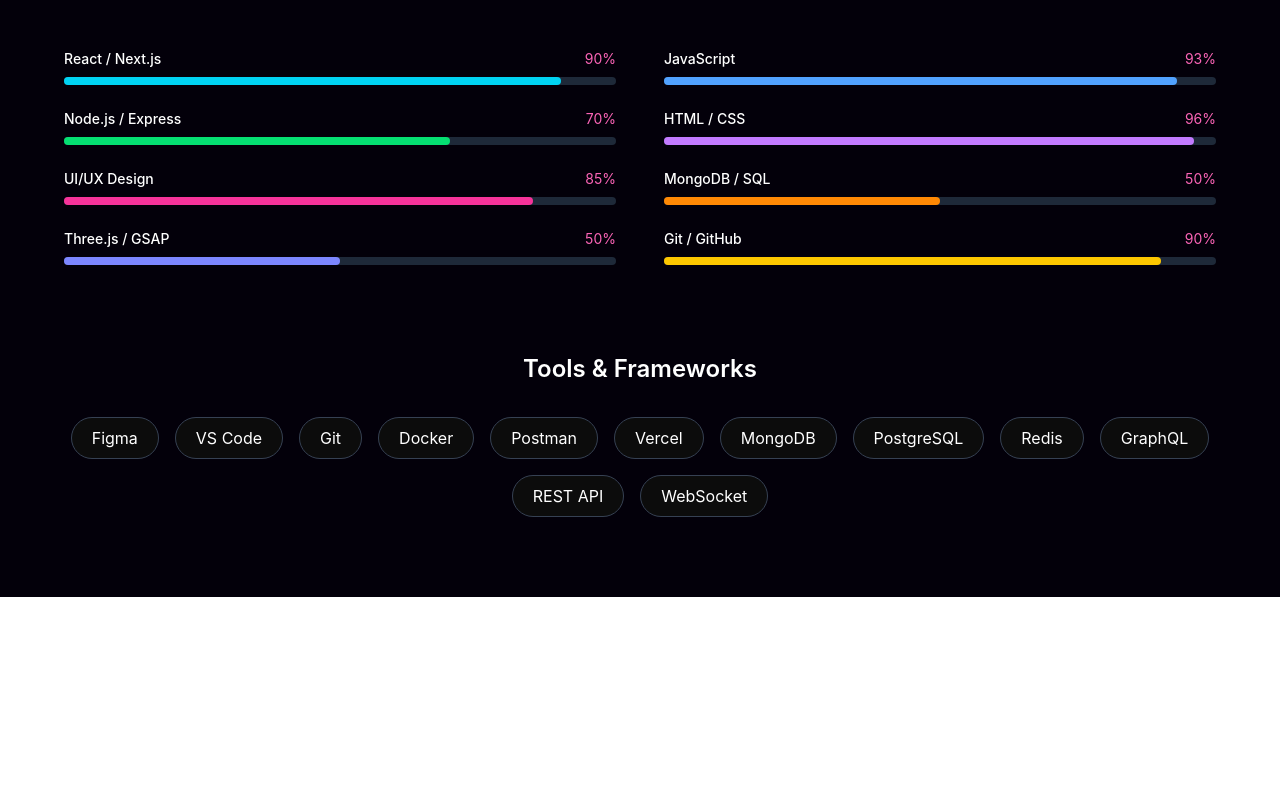
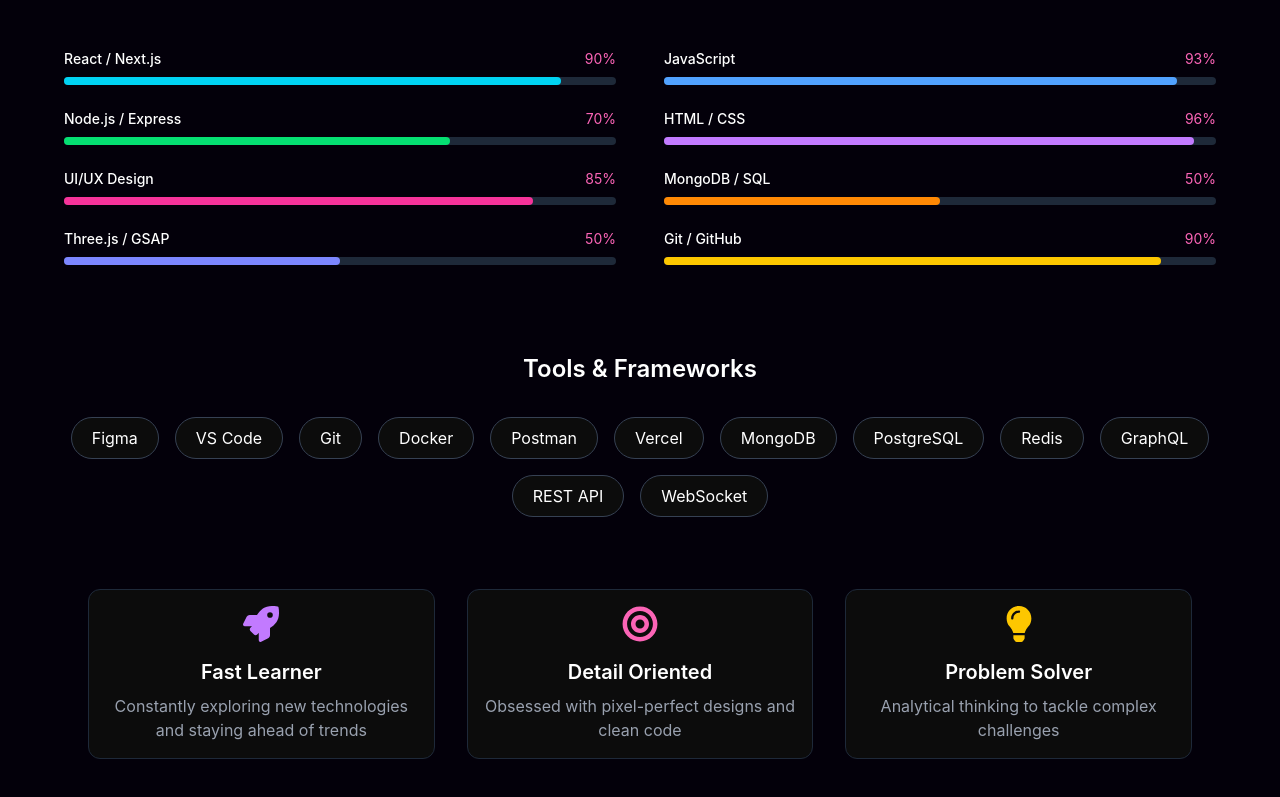
Before and after one commit to muhammad230/Mohdsite.com, a React (Vite) app: page / in a window 1280 px wide. Shown: the part 3393-4190 px from the top of the page. Before the commit the page ends 3990 px from the top, so only its background shows below. Built offline with nearby package versions, Linux system fonts and the light colour scheme.

Commit message:
add cards

```diff
--- a/src/Components/Skill.jsx
+++ b/src/Components/Skill.jsx
@@ -1,4 +1,5 @@
 import React from "react";
+import { FaRocket, FaBullseye, FaLightbulb } from "react-icons/fa";
 
 const skillsleft = [
   { name: "React / Next.js", percent: 90, color: "bg-cyan-400" },
@@ -101,6 +102,34 @@
             </span>
           ))}
         </div>
+        <div className="grid md:grid-cols-3 gap-8 max-w-6xl mx-auto px-6 mt-18">
+          {/* Fast Learner */}
+          <div className="bg-[#0c0c0c] border border-gray-800 p-4 rounded-xl ">
+            <FaRocket className="text-4xl mx-auto mb-4 text-purple-400" />
+            <h3 className="text-xl font-semibold mb-2 text-center">
+              Fast Learner
+            </h3>
+            <p className="text-gray-400 text-center">
+              Constantly exploring new technologies and staying ahead of trends
+            </p>
+          </div>
+          <div className="bg-[#0c0c0c] border border-gray-800 p-4 rounded-xl ">
+            <FaBullseye className="text-4xl mx-auto mb-4 text-pink-400" />
+            <h3 className="text-xl font-semibold mb-2 text-center">Detail Oriented</h3>
+            <p className="text-gray-400 text-center">
+              Obsessed with pixel-perfect designs and clean code
+            </p>
+          </div>
+
+          {/* Card 3 */}
+          <div className="bg-[#0c0c0c] border border-gray-800 p-4 rounded-xl ">
+            <FaLightbulb className="text-4xl mx-auto mb-4 text-yellow-400" />
+            <h3 className="text-xl font-semibold mb-2 text-center">Problem Solver</h3>
+            <p className="text-gray-400 text-center">
+              Analytical thinking to tackle complex challenges
+            </p>
+          </div>
+        </div>
       </div>
     </section>
   );
```
